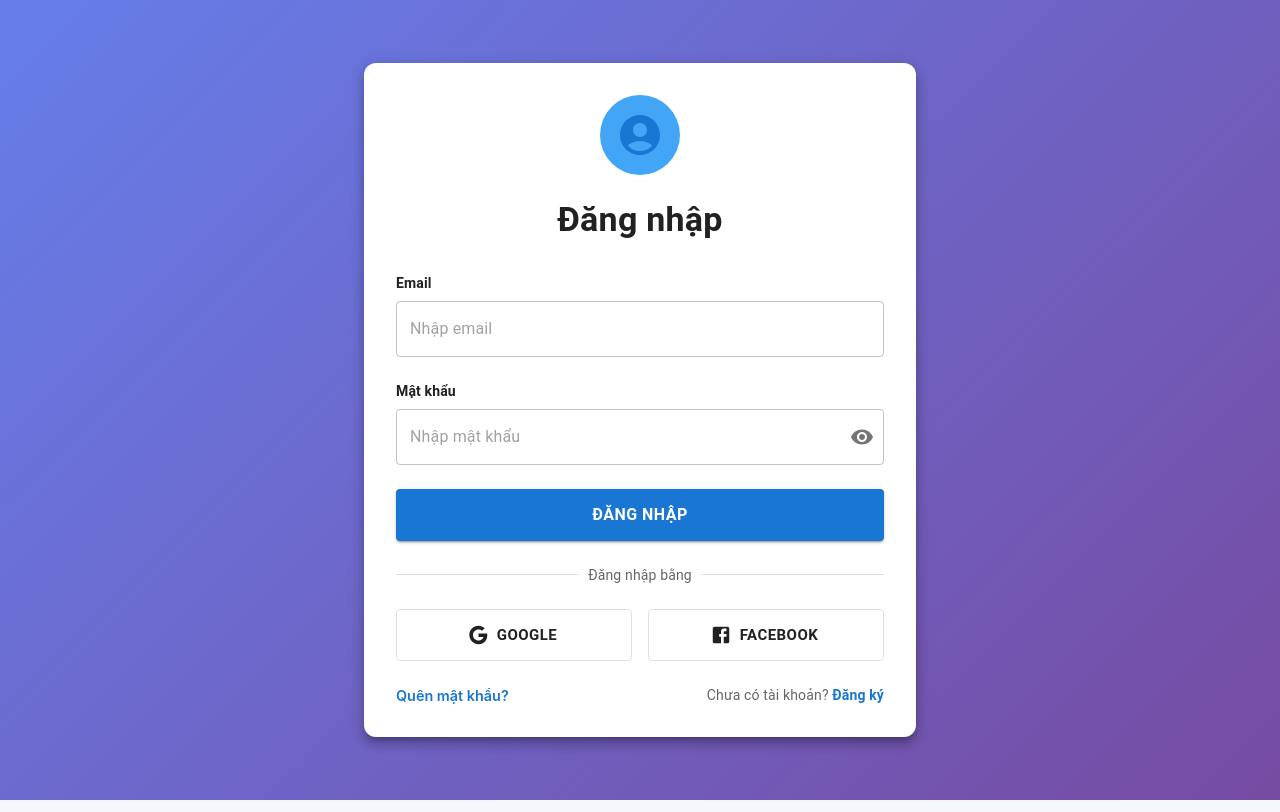
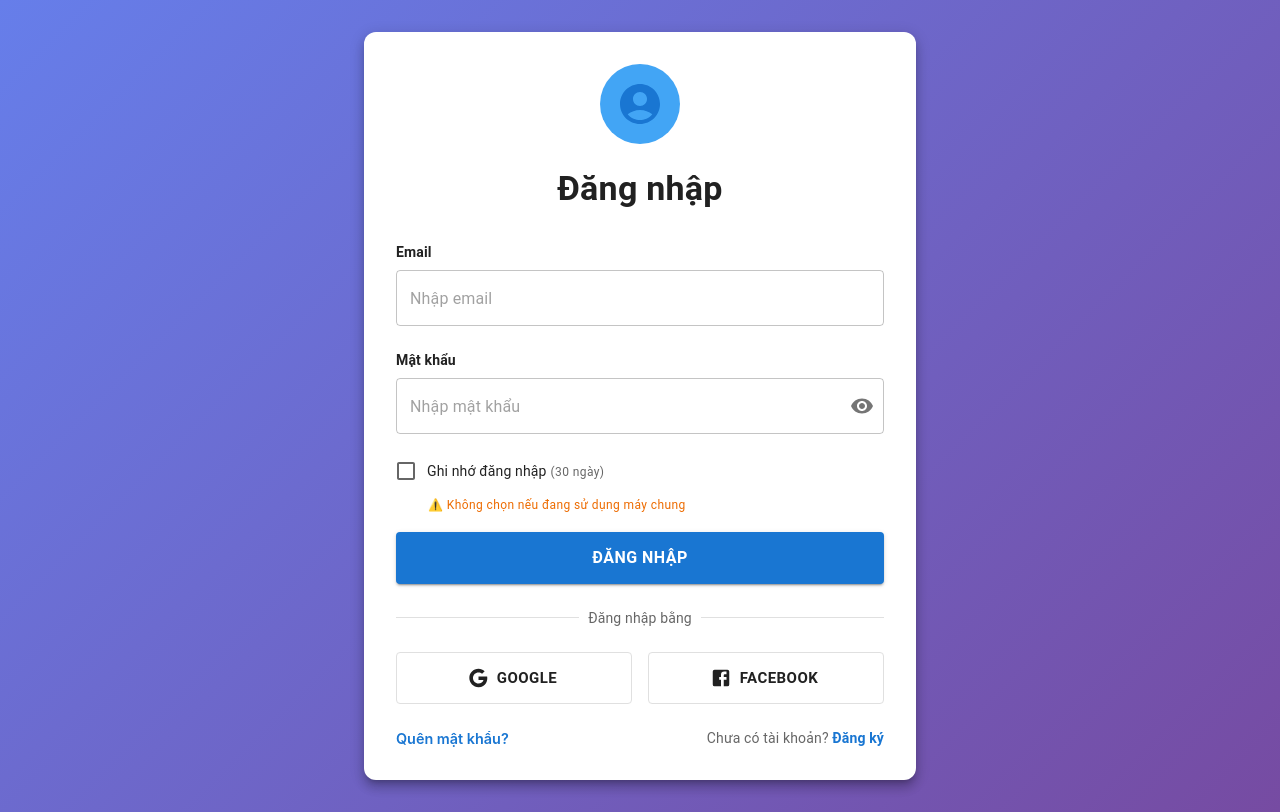
Before and after one commit to Hieupu/ATPS_FE, a React (Create React App) app in the folder fe/: page /auth/login in a window 1280 px wide. Built offline with nearby package versions, Linux system fonts and the light colour scheme.

Commit message:
fix login timeout

```diff
--- a/fe/src/apiServices/authService.js
+++ b/fe/src/apiServices/authService.js
@@ -1,19 +1,22 @@
 import apiClient from "./apiClient";
 
-export const loginApi = async (email, password) => {
+export const loginApi = async (email, password, rememberMe = false) => {
   try {
-    const response = await apiClient.post("/login", { email, password });
+    const response = await apiClient.post("/login", {
+      email,
+      password,
+      rememberMe,
+    });
+
     const data = response.data;
 
     if (data?.token) {
-      // Lưu cả token và thông tin user (bao gồm role)
-      const userData = {
-        ...data.user,
-        token: data.token,
-      };
+      localStorage.setItem("token", data.token);
 
-      localStorage.setItem("token", data.token);
-      localStorage.setItem("user", JSON.stringify(userData));
+      localStorage.setItem("user", JSON.stringify(data.user));
+
+      const expiryTime = Date.now() + data.expiresIn * 1000;
+      localStorage.setItem("tokenExpiry", expiryTime.toString());
     }
 
     return data;
--- /dev/null
+++ b/fe/src/hooks/useTokenExpiry.js
@@ -0,0 +1,59 @@
+import { useEffect, useRef } from "react";
+import { useNavigate } from "react-router-dom";
+import { toast } from "react-toastify";
+import { getTokenTimeLeft, clearAuth } from "../utils/auth";
+
+export const useTokenExpiry = () => {
+  const navigate = useNavigate();
+  const hasShownWarning = useRef(false);
+  const hasExpired = useRef(false);
+
+  useEffect(() => {
+    const checkTokenExpiry = () => {
+      const token = localStorage.getItem("token");
+      const expiry = localStorage.getItem("tokenExpiry");
+
+      if (!token || !expiry) {
+        return;
+      }
+
+      const timeLeft = getTokenTimeLeft();
+
+      if (timeLeft === 0 && !hasExpired.current) {
+        hasExpired.current = true;
+
+        toast.error("Phiên đăng nhập đã hết hạn. Vui lòng đăng nhập lại!", {
+          autoClose: 3000,
+          onClose: () => {
+            clearAuth();
+            navigate("/auth/login");
+          },
+        });
+        return;
+      }
+
+      if (
+        timeLeft > 0 &&
+        timeLeft < 5 * 60 * 1000 &&
+        !hasShownWarning.current
+      ) {
+        hasShownWarning.current = true;
+        const minutesLeft = Math.floor(timeLeft / 60000);
+
+        toast.warning(`⚠️ Phiên đăng nhập sẽ hết hạn sau ${minutesLeft} phút`, {
+          autoClose: 5000,
+        });
+      }
+
+      if (timeLeft > 5 * 60 * 1000) {
+        hasShownWarning.current = false;
+      }
+    };
+
+    checkTokenExpiry();
+
+    const interval = setInterval(checkTokenExpiry, 60 * 1000);
+
+    return () => clearInterval(interval);
+  }, [navigate]);
+};
--- a/fe/src/pages/common/Login/LoginPage.js
+++ b/fe/src/pages/common/Login/LoginPage.js
@@ -1,5 +1,6 @@
 import React, { useState } from "react";
 import { Link as RouterLink } from "react-router-dom";
+import { toast } from "react-toastify";
 import {
   Box,
   Container,
@@ -12,13 +13,14 @@ import {
   InputAdornment,
   IconButton,
   Avatar,
+  Checkbox,
+  FormControlLabel,
 } from "@mui/material";
 import {
   Visibility,
   VisibilityOff,
   Google as GoogleIcon,
   Facebook as FacebookIcon,
-  School,
   AccountCircle,
 } from "@mui/icons-material";
 import { useNavigate } from "react-router-dom";
@@ -28,12 +30,15 @@ import {
   startFacebookAuth,
 } from "../../../apiServices/authService";
 import { useAuth } from "../../../contexts/AuthContext";
+
 const LoginPage = () => {
   const [showPassword, setShowPassword] = useState(false);
   const [formData, setFormData] = useState({
     email: "",
     password: "",
+    rememberMe: false,
   });
+  const [loading, setLoading] = useState(false);
   const navigate = useNavigate();
   const { login } = useAuth();
 
@@ -42,29 +47,44 @@ const LoginPage = () => {
   };
 
   const handleChange = (e) => {
+    const { name, value, checked, type } = e.target;
     setFormData({
       ...formData,
-      [e.target.name]: e.target.value,
+      [name]: type === "checkbox" ? checked : value,
     });
   };
 
   const handleSubmit = async (e) => {
     e.preventDefault();
+    setLoading(true);
+
     try {
-      const { token, user } = await loginApi(formData.email, formData.password);
+      const data = await loginApi(
+        formData.email,
+        formData.password,
+        formData.rememberMe
+      );
 
-      // Sử dụng Auth Context để login
-      login(user, token);
+      login(data.user, data.token);
 
-      if (user.role === "learner") {
-        navigate("/");
-      } else if (user.role === "instructor") {
-        navigate("/instructor");
-      } else {
-        navigate("/");
-      }
+      const userName = data.user.username || data.user.email.split("@")[0];
+      toast.success(`Xin chào ${userName}! Đăng nhập thành công`, {
+        autoClose: 2000,
+      });
+
+      setTimeout(() => {
+        if (data.user.role === "learner") {
+          navigate("/");
+        } else if (data.user.role === "instructor") {
+          navigate("/instructor");
+        } else {
+          navigate("/");
+        }
+      }, 500);
     } catch (error) {
-      alert(error.message || "Đăng nhập thất bại");
+      toast.error(error.message || "Đăng nhập thất bại. Vui lòng thử lại!");
+    } finally {
+      setLoading(false);
     }
   };
 
@@ -91,7 +111,6 @@ const LoginPage = () => {
             backgroundColor: "white",
           }}
         >
-          {/* Logo Section */}
           <Box sx={{ display: "flex", justifyContent: "center", mb: 3 }}>
             <Avatar
               sx={{
@@ -104,16 +123,13 @@ const LoginPage = () => {
             </Avatar>
           </Box>
 
-          {/* Title Section */}
           <Box sx={{ textAlign: "center", mb: 4 }}>
             <Typography variant="h4" gutterBottom sx={{ fontWeight: 700 }}>
               Đăng nhập
             </Typography>
           </Box>
 
-          {/* Login Form */}
           <Box component="form" onSubmit={handleSubmit}>
-            {/* Email Field */}
             <Box sx={{ mb: 3 }}>
               <Typography variant="body2" sx={{ mb: 1, fontWeight: 600 }}>
                 Email
@@ -130,8 +146,7 @@ const LoginPage = () => {
               />
             </Box>
 
-            {/* Password Field */}
-            <Box sx={{ mb: 3 }}>
+            <Box sx={{ mb: 2 }}>
               <Typography variant="body2" sx={{ mb: 1, fontWeight: 600 }}>
                 Mật khẩu
               </Typography>
@@ -156,12 +171,47 @@ const LoginPage = () => {
               />
             </Box>
 
-            {/* Login Button */}
+            <Box sx={{ mb: 2 }}>
+              <FormControlLabel
+                control={
+                  <Checkbox
+                    name="rememberMe"
+                    checked={formData.rememberMe}
+                    onChange={handleChange}
+                    color="primary"
+                  />
+                }
+                label={
+                  <Box>
+                    <Typography variant="body2" component="span">
+                      Ghi nhớ đăng nhập
+                    </Typography>
+                    <Typography
+                      variant="caption"
+                      color="text.secondary"
+                      component="span"
+                      sx={{ ml: 0.5 }}
+                    >
+                      (30 ngày)
+                    </Typography>
+                  </Box>
+                }
+              />
+              <Typography
+                variant="caption"
+                color="warning.main"
+                sx={{ display: "block", ml: 4, mt: 0.5 }}
+              >
+                ⚠️ Không chọn nếu đang sử dụng máy chung
+              </Typography>
+            </Box>
+
             <Button
               type="submit"
               fullWidth
               variant="contained"
               size="large"
+              disabled={loading}
               sx={{
                 mb: 3,
                 py: 1.5,
@@ -169,27 +219,26 @@ const LoginPage = () => {
                 fontSize: "1rem",
               }}
             >
-              Đăng nhập
+              {loading ? "Đang đăng nhập..." : "Đăng nhập"}
             </Button>
 
-            {/* Divider */}
             <Divider sx={{ mb: 3 }}>
               <Typography variant="body2" color="text.secondary">
                 Đăng nhập bằng
               </Typography>
             </Divider>
 
-            <Box sx={{ display: 'flex', gap: 2, mb: 3 }}>
+            <Box sx={{ display: "flex", gap: 2, mb: 3 }}>
               <Button
                 sx={{
                   flex: 1,
                   py: 1.5,
                   fontWeight: 600,
-                  borderColor: 'grey.300',
-                  color: 'text.primary',
+                  borderColor: "grey.300",
+                  color: "text.primary",
                   "&:hover": {
-                    borderColor: 'grey.400',
-                    backgroundColor: 'grey.50',
+                    borderColor: "grey.400",
+                    backgroundColor: "grey.50",
                   },
                 }}
                 variant="outlined"
@@ -205,11 +254,11 @@ const LoginPage = () => {
                   flex: 1,
                   py: 1.5,
                   fontWeight: 600,
-                  borderColor: 'grey.300',
-                  color: 'text.primary',
+                  borderColor: "grey.300",
+                  color: "text.primary",
                   "&:hover": {
-                    borderColor: 'grey.400',
-                    backgroundColor: 'grey.50',
+                    borderColor: "grey.400",
+                    backgroundColor: "grey.50",
                   },
                 }}
                 variant="outlined"
@@ -221,7 +270,6 @@ const LoginPage = () => {
               </Button>
             </Box>
 
-            {/* Footer Links */}
             <Box
               sx={{
                 display: "flex",
--- /dev/null
+++ b/fe/src/utils/auth.js
@@ -0,0 +1,83 @@
+/**
+ * Kiểm tra token còn hạn không
+ */
+export const isTokenValid = () => {
+  const token = localStorage.getItem("token");
+  const expiry = localStorage.getItem("tokenExpiry");
+
+  if (!token || !expiry) return false;
+
+  return Date.now() < parseInt(expiry);
+};
+
+/**
+ * Lấy token
+ */
+export const getToken = () => {
+  return localStorage.getItem("token");
+};
+
+/**
+ * Lấy thông tin user
+ */
+export const getUser = () => {
+  const user = localStorage.getItem("user");
+  return user ? JSON.parse(user) : null;
+};
+
+/**
+ * Tính thời gian token còn lại (milliseconds)
+ */
+export const getTokenTimeLeft = () => {
+  const expiry = localStorage.getItem("tokenExpiry");
+  if (!expiry) return 0;
+
+  const timeLeft = parseInt(expiry) - Date.now();
+  return Math.max(0, timeLeft);
+};
+
+/**
+ * Format thời gian còn lại thành text dễ đọc
+ */
+export const formatTimeLeft = (milliseconds) => {
+  if (milliseconds === 0) return "Đã hết hạn";
+
+  const days = Math.floor(milliseconds / (1000 * 60 * 60 * 24));
+  const hours = Math.floor(
+    (milliseconds % (1000 * 60 * 60 * 24)) / (1000 * 60 * 60)
+  );
+  const minutes = Math.floor((milliseconds % (1000 * 60 * 60)) / (1000 * 60));
+
+  if (days > 0) return `Còn ${days} ngày`;
+  if (hours > 0) return `Còn ${hours} giờ`;
+  return `Còn ${minutes} phút`;
+};
+
+/**
+ * Logout và redirect về trang login
+ */
+export const logout = () => {
+  localStorage.removeItem("token");
+  localStorage.removeItem("user");
+  localStorage.removeItem("tokenExpiry");
+  window.location.href = "/auth/login";
+};
+
+/**
+ * Lưu thông tin auth sau khi login
+ */
+export const setAuth = (token, expiresIn, user) => {
+  localStorage.setItem("token", token);
+  localStorage.setItem("user", JSON.stringify(user));
+  const expiryTime = Date.now() + expiresIn * 1000;
+  localStorage.setItem("tokenExpiry", expiryTime.toString());
+};
+
+/**
+ * Xóa thông tin auth
+ */
+export const clearAuth = () => {
+  localStorage.removeItem("token");
+  localStorage.removeItem("user");
+  localStorage.removeItem("tokenExpiry");
+};
```
Also changed, not shown: fe/src/App.js (+16 -19 lines).
